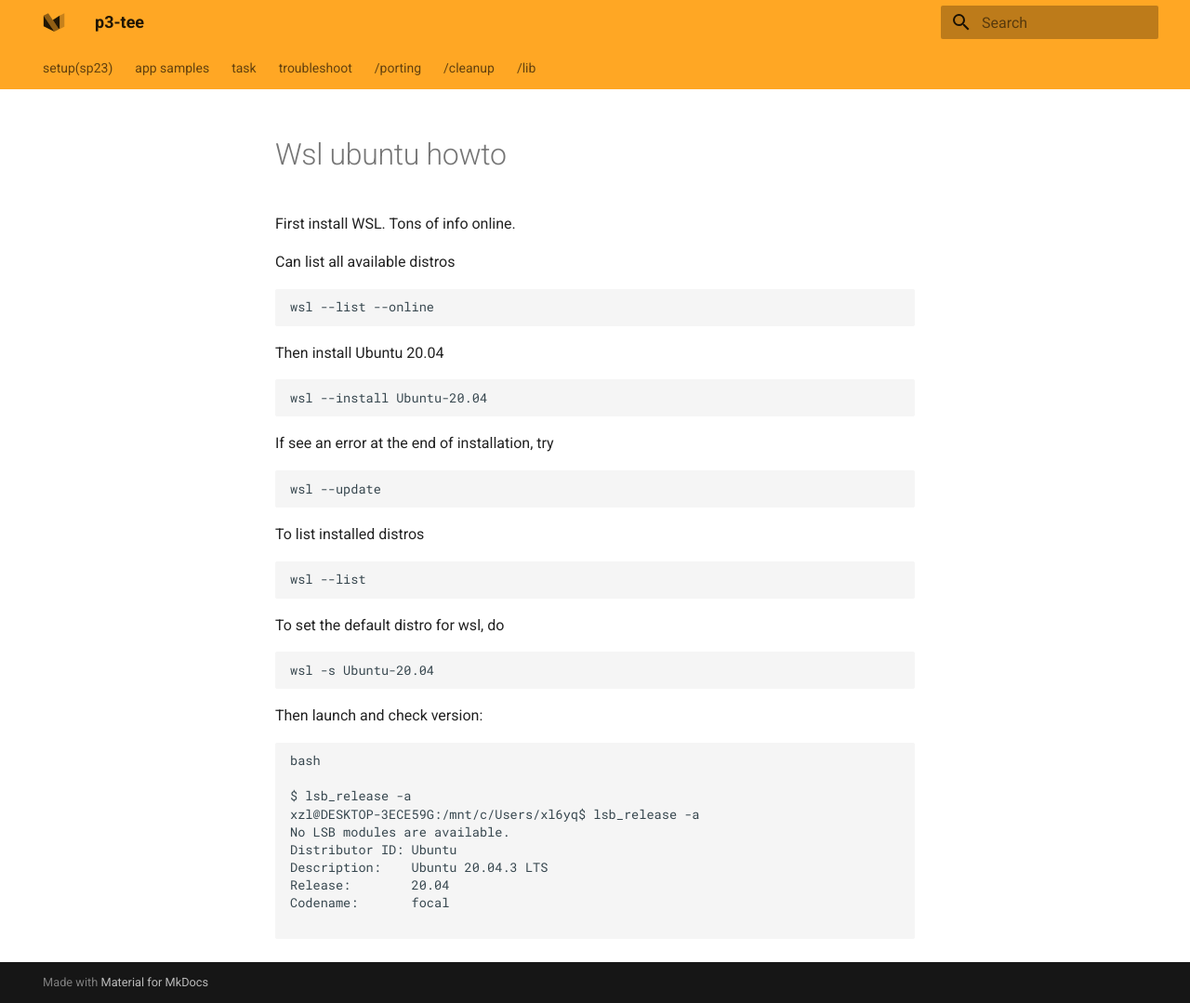
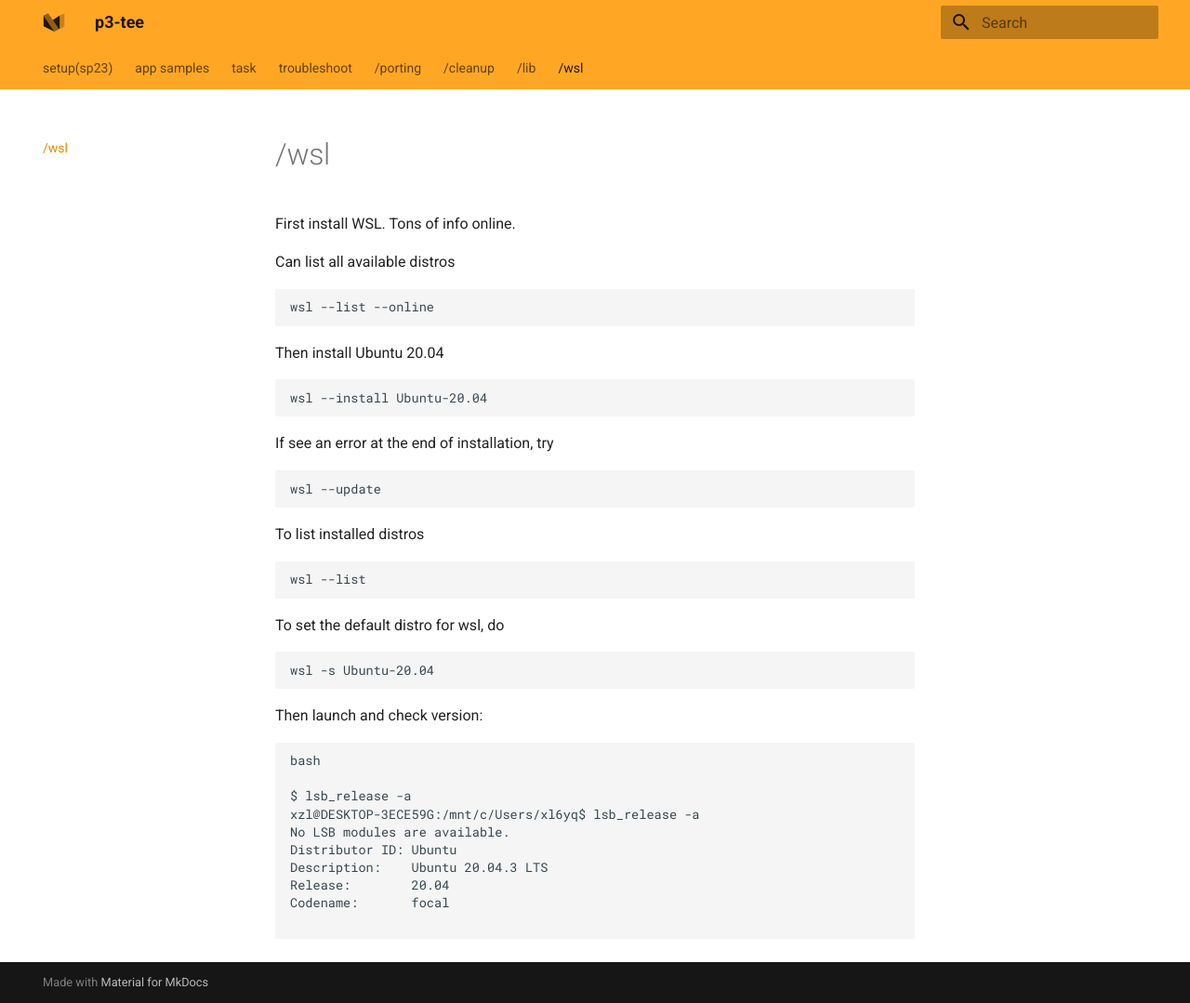
Before and after one commit to fxlin/p3-tee, an MkDocs documentation site: the page built from docs/wsl-ubuntu-howto.md, in a window 1280 px wide and 1079 px high. Shown: the whole window at 93% size. Built offline with MkDocs 1.6.1 and Material for MkDocs 9.7.7, drawn with Linux system fonts in a browser that asks for light colours.

Commit message:
Update mkdocs.yml

```diff
--- a/mkdocs.yml
+++ b/mkdocs.yml
@@ -45,6 +45,7 @@ nav:
   - /porting: porting.md
   - /cleanup: cleanup.md
   - /lib: sod.md
+  - /wsl: wsl-ubuntu-howto.md
 
   #- Device:
    # - Hikey: devices/hikey.md
```
